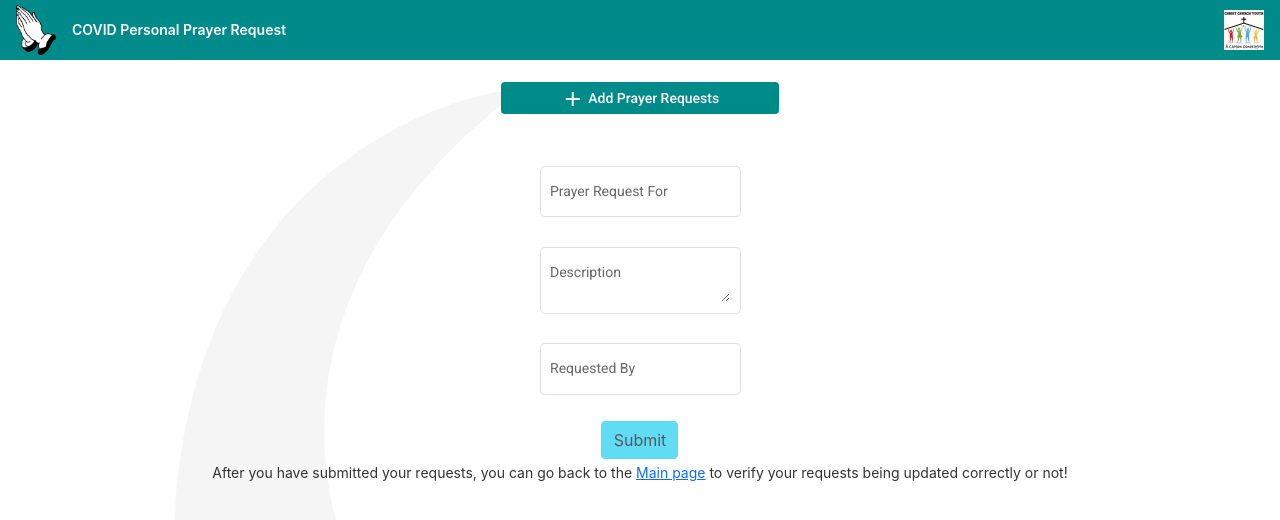
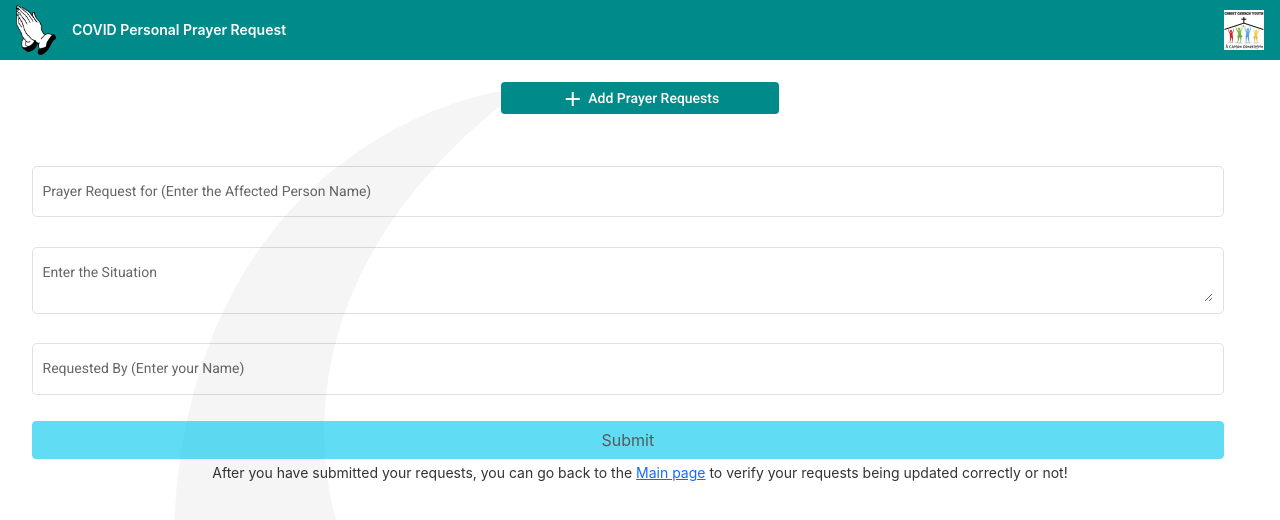
Before and after one commit to renceabishek/covidprayerrequest, an Angular app: page /request in a window 1280 px wide. Shown: the top 520 px of the page. Built offline with nearby package versions, Linux system fonts and the light colour scheme.

Commit message:
few css changes adapted

```diff
--- a/package.json
+++ b/package.json
@@ -23,6 +23,7 @@
     "@angular/platform-browser": "~10.2.0",
     "@angular/platform-browser-dynamic": "~10.2.0",
     "@angular/router": "~10.2.0",
+    "aos": "^2.3.4",
     "bootstrap": "^5.0.1",
     "express": "^4.17.1",
     "jquery": "^3.6.0",
--- a/src/app/dashboard/dashboard.component.html
+++ b/src/app/dashboard/dashboard.component.html
@@ -1,17 +1,28 @@
-<div  fxLayout="row wrap" fxLayoutAlign="space-around center" fxLayout.lt-lg="column"
-fxLayoutGap="10px" fxLayoutGap.lt-lg="14" >
+<div style="text-align: center;">
+    (Total no.of prayer requests : {{totalrequest}} )
+</div>
+<br>
+<div  fxLayout="row wrap" fxLayoutAlign="space-evenly center" fxLayoutGap.lt-lg="20px" fxLayout.lt-lg="column"
+        >
 
-      <div class="card" fxFlex="30" style="width: 90%;"   *ngFor="let request of requests">
-        <div class="card-header">
-            Pray for {{request._for}}
-        </div>
-        <div class="card-body text-center">
-          <p class="card-text">{{request.description}}</p>
-        </div>
-        <div class="card-footer">
-            Requested by: {{request.by}}
-        </div>
-      </div>
+
+        <div class="card border border-success shadow-0" fxFlex="30" style="width: 90%;margin: 5px;"
+        *ngFor="let request of requests" data-aos="fade-up" data-aos-duration="6200" >
+
+            <div class="card-header bg-transparent border-success text-center">
+                Pray for {{request._for}}
+            </div>
+
+            <div class="card-body text-center text-success">
+              <p class="card-text">{{request.description}}</p>
+
+              <p style="float: right;margin-bottom: -10px;">
+                <span style="font-size: 10px;">Requested by: </span><span style="font-size: 12px;">{{request.by}}</span> </p>
+            </div>
+
+          </div>
 
 
 </div>
+
+<!-- fxFlex="30" style="width: 90%;" -->
--- a/src/app/dashboard/dashboard.component.ts
+++ b/src/app/dashboard/dashboard.component.ts
@@ -1,6 +1,7 @@
 import { Component, OnInit } from '@angular/core';
 import { Request } from '../model/Request';
 import { DataService } from '../service/data.service';
+import AOS from 'aos';
 
 @Component({
   selector: 'app-dashboard',
@@ -10,15 +11,18 @@ import { DataService } from '../service/data.service';
 export class DashboardComponent implements OnInit {
 
   requests: Request[] = []
+  totalrequest: any;
 
   constructor(private dataService:DataService) {
 
    }
 
   ngOnInit(): void {
+    AOS.init();
 
     this.dataService.fetchPrayerRequests().subscribe(data=> {
       this.requests =  data
+      this.totalrequest = data.length
     })
   }
 
--- a/src/app/request/request.component.html
+++ b/src/app/request/request.component.html
@@ -1,26 +1,26 @@
 <!-- <button (click)="goBack()">go back</button> -->
 <div fxLayout="column" fxLayoutGap="4px" fxLayoutAlign="center center">
-    <form name="form" (ngSubmit)="f.form.valid && submitRequests()" #f="ngForm" fxShow="true" fxFlex fxLayout="column"
-        fxLayoutAlign="center center" fxLayoutGap="4px">
+    <form name="form" (ngSubmit)="f.form.valid && submitRequests()" #f="ngForm" fxShow="true" style="width: 95%;"  fxLayout="column"
+        fxLayoutAlign="center" fxLayoutGap="4px">
 
-        <div>
-            <mat-form-field appearance="outline">
-                <mat-label>Prayer Request For</mat-label>
+        <div >
+            <mat-form-field appearance="outline" fxFlex="98">
+                <mat-label>Prayer Request for (Enter the Affected Person Name)</mat-label>
                 <input matInput placeholder="Enter the name of the person" name="for" [(ngModel)]="model.for"
                     #for="ngModel">
             </mat-form-field>
         </div>
-        <div>
-            <mat-form-field appearance="outline">
-                <mat-label>Description</mat-label>
+        <div >
+            <mat-form-field appearance="outline" fxFlex="98">
+                <mat-label>Enter the Situation</mat-label>
                 <textarea  matInput placeholder="Add the description about the request" type="description" name="description"
                  [(ngModel)]="model.description" #description="ngModel">
                 </textarea>
             </mat-form-field>
         </div>
-        <div>
-            <mat-form-field appearance="outline">
-                <mat-label>Requested By</mat-label>
+        <div >
+            <mat-form-field appearance="outline" fxFlex="98">
+                <mat-label>Requested By (Enter your Name)</mat-label>
                 <input matInput placeholder="Enter your name" type="by" name="by" [(ngModel)]="model.by"
                     #by="ngModel">
             </mat-form-field>
```
Also changed, not shown: 1 other file (tests, documents, lock files or other folders).
